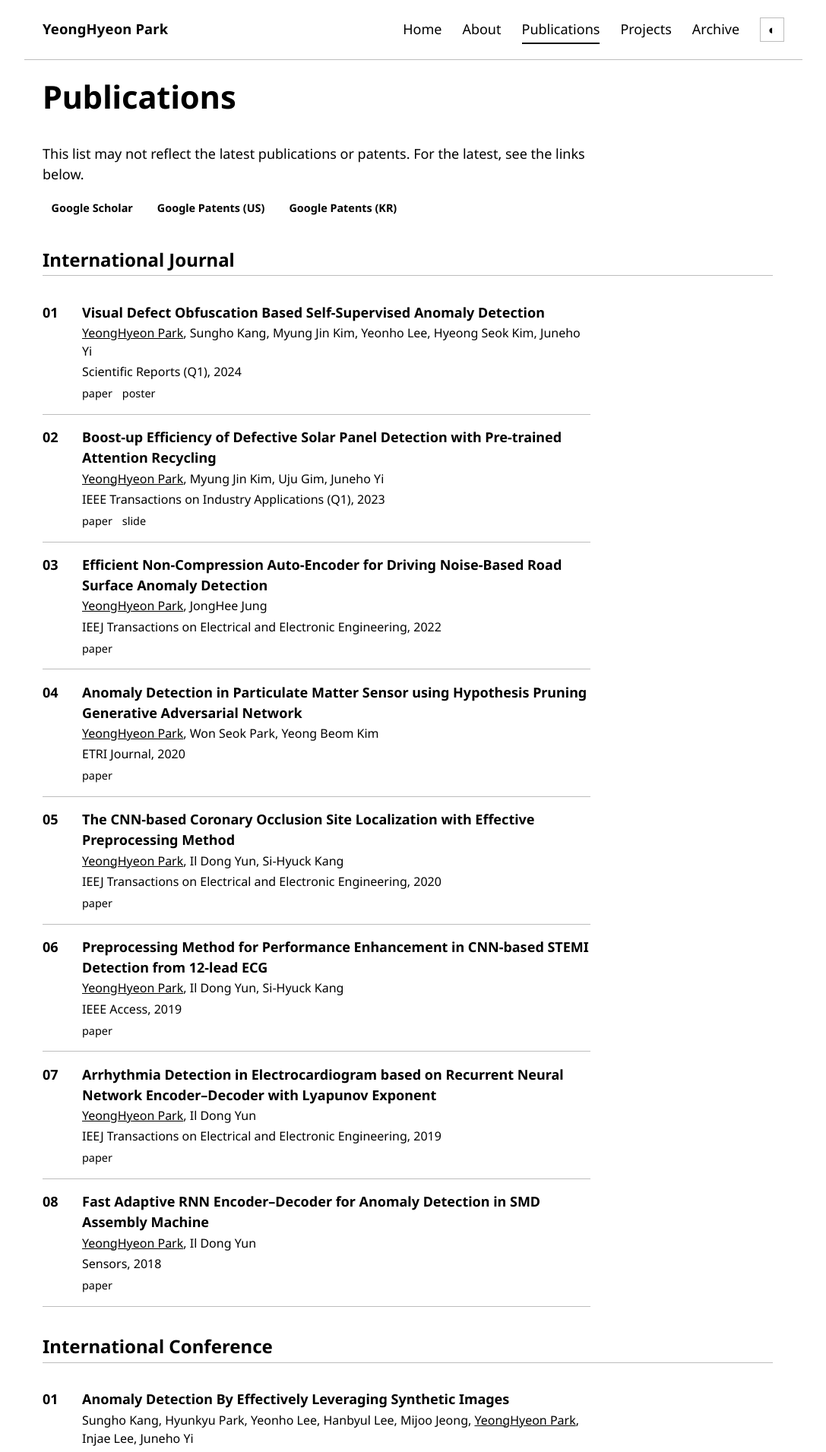
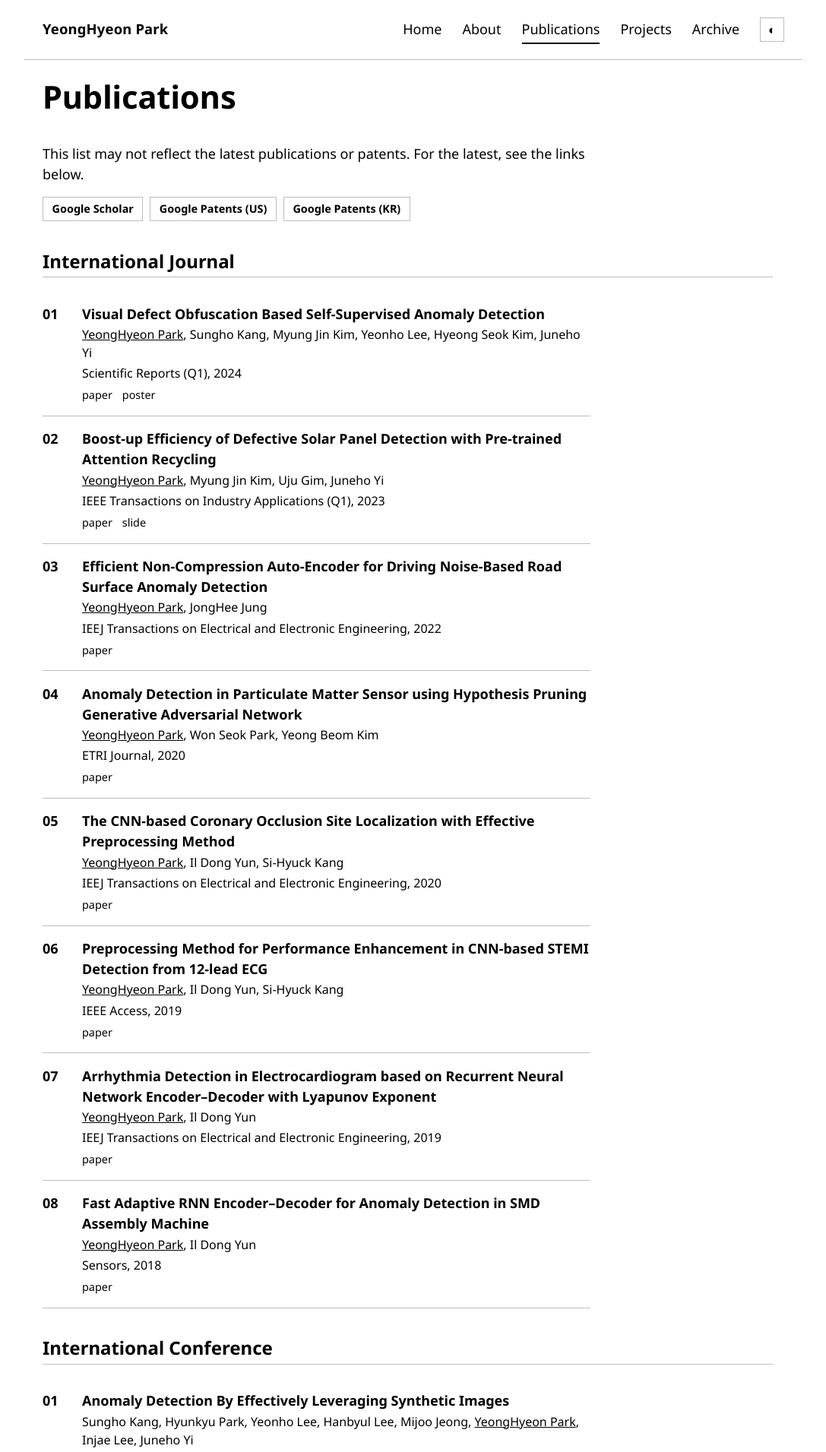
Before and after one commit to YeongHyeon/YeongHyeon.github.io, a Jekyll site: the page built from publications.md, in a window 1280 px wide. Shown: the top 1911 px of the page at 76% size, without its empty margins (96-1183 px from the left). Built offline with Jekyll 4.4.1, drawn with Linux system fonts in a browser that asks for light colours.

Commit message:
Match About and Publications link chips to the theme toggle style
Co-Authored-By: Claude Fable 5.1 <noreply@anthropic.com>

```diff
--- a/_sass/classes.sass
+++ b/_sass/classes.sass
@@ -159,14 +159,15 @@
     margin: 0
   a
     display: inline-block
-    border: 1px solid $ink
+    color: $ink-2
+    border: 1px solid $border
     padding: .3em .8em
     font-size: $size-small
     font-weight: $heading-weight
     text-decoration: none
     &:hover
-      background: $ink
-      color: $paper
+      color: $ink
+      border-color: $ink
 
 // ----- Inline link buttons inside post bodies -----
 
```
Also changed, not shown: CHANGELOG.md.
